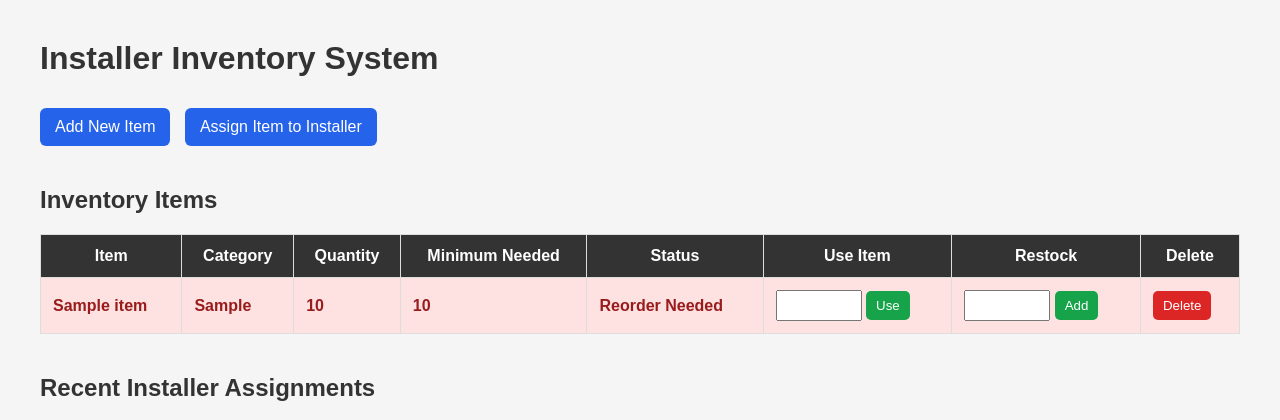
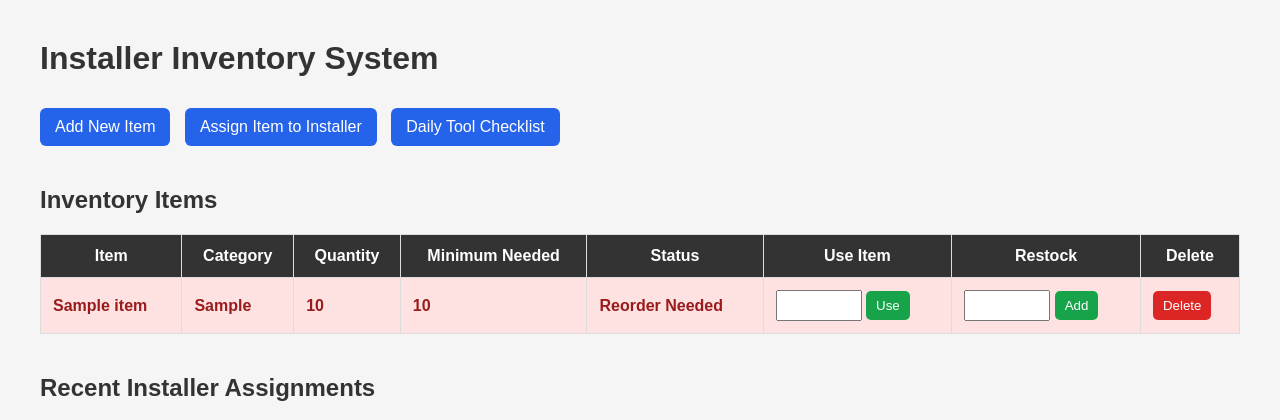
Before and after one commit to yrmoreland/installer-inventory, a Flask app: page / in a window 1280 px wide. Shown: the top 420 px of the page. Run offline with Flask 3, Linux system fonts and the light colour scheme; tables that the repository leaves empty hold one stand-in row (values such as "Sample post").

Commit message:
Update index.html

```diff
--- a/templates/index.html
+++ b/templates/index.html
@@ -75,6 +75,7 @@
 
     <a href="/add">Add New Item</a>
     <a href="/assign">Assign Item to Installer</a>
+    <a href="/checklist">Daily Tool Checklist</a>
 
     <h2>Inventory Items</h2>
 
```
